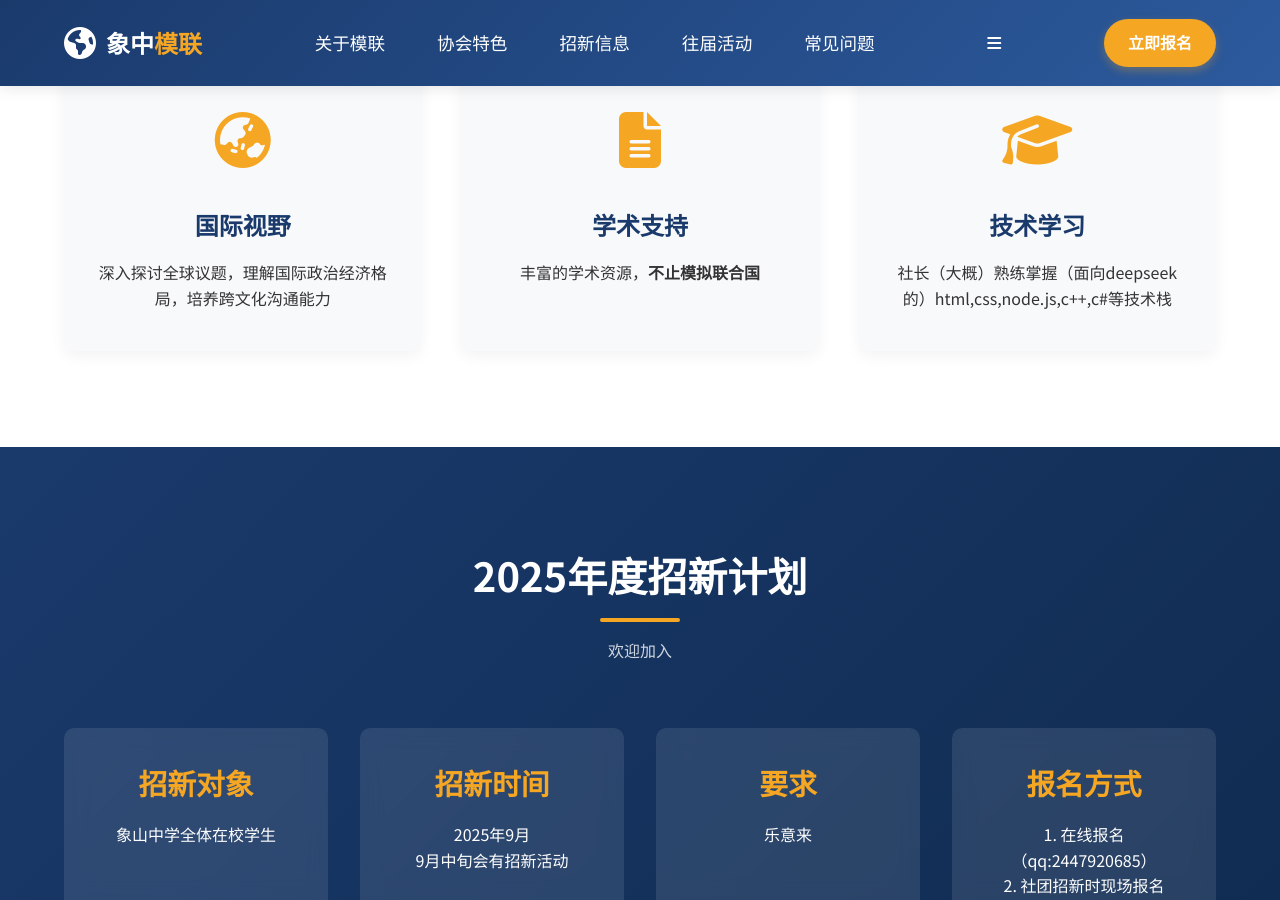
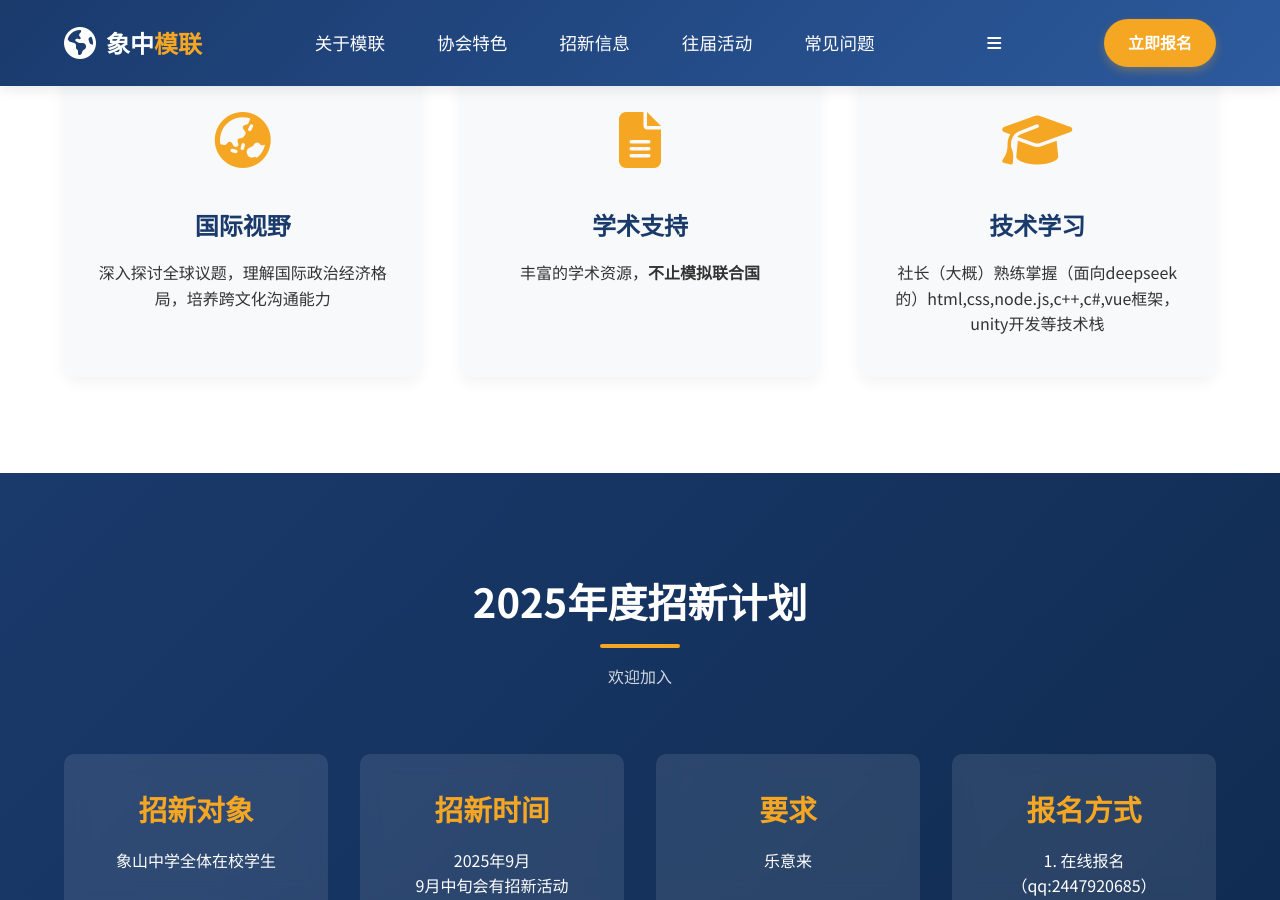
Before and after one commit to ovule-seed/ovule-seed.github.io, a Jekyll site: the page MUN/MUN.html, which Jekyll copies as it is, in a window 1280 px wide and 900 px high, scrolled down 2175 px. Built offline with Jekyll 4.4.1, drawn with Linux system fonts in a browser that asks for light colours.

Commit message:
Update MUN.html

```diff
--- a/MUN/MUN.html
+++ b/MUN/MUN.html
@@ -116,7 +116,7 @@
                         <i class="fas fa-graduation-cap"></i>
                     </div>
                     <h3>技术学习</h3>
-                    <p>社长（大概）熟练掌握（面向deepseek的）html,css,node.js,c++,c#等技术栈</p>
+                    <p>社长（大概）熟练掌握（面向deepseek的）html,css,node.js,c++,c#,vue框架，unity开发等技术栈</p>
                 </div>
             </div>
         </div>
```
